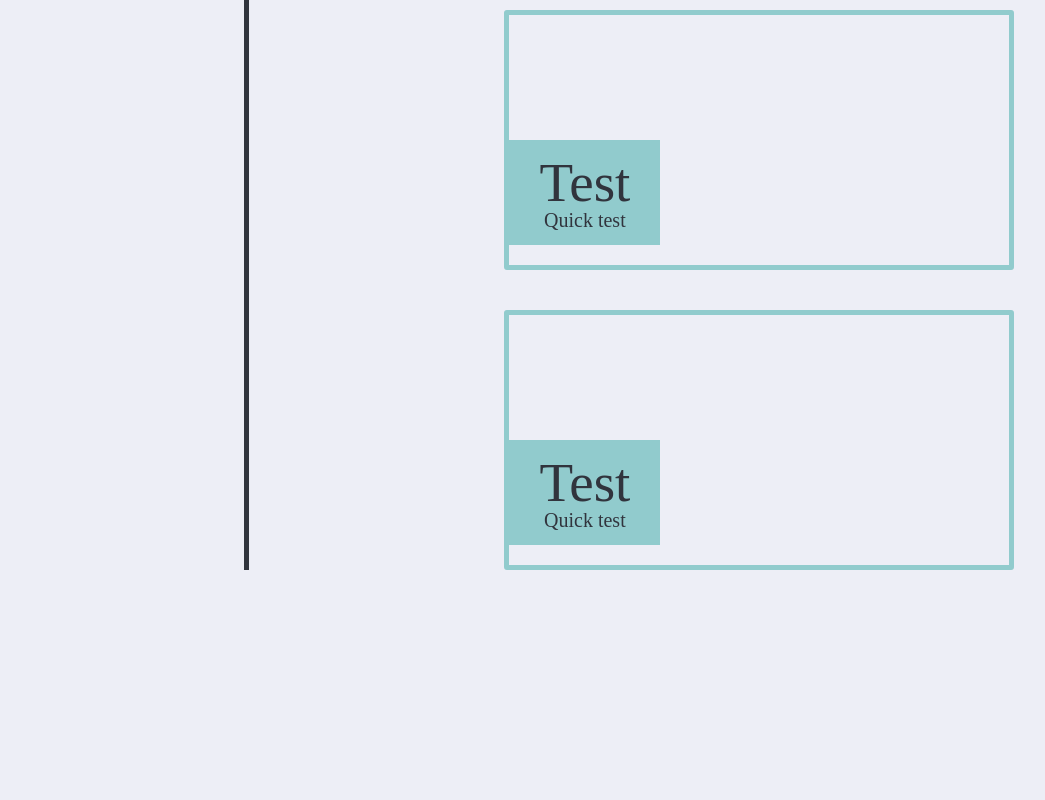
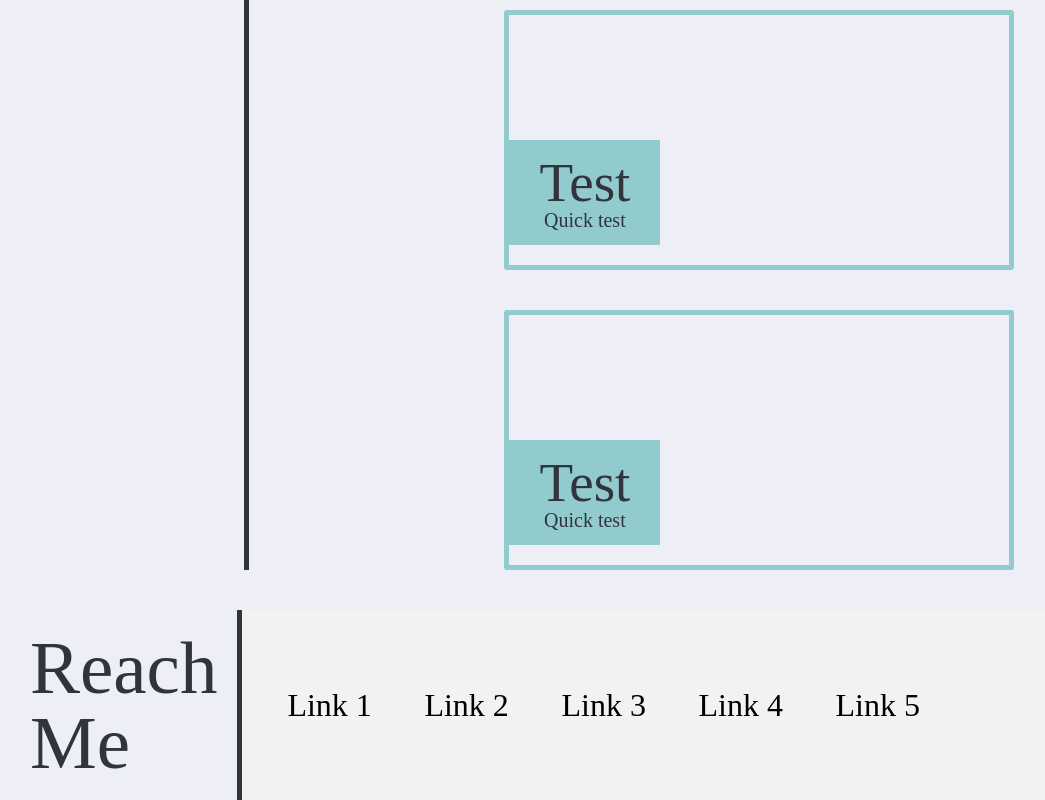
Before and after one commit to csutrick/Challenge2, a plain HTML site: page index.html in a window 1280 px wide. Shown: the part 1682-2482 px from the top of the page, without its empty margins (10-1055 px from the left). Before the commit the page ends 2252 px from the top, so only its background shows below. Drawn offline with Linux system fonts and the light colour scheme.

Commit message:
Added whole page layout

```diff
--- a/css/styles.css
+++ b/css/styles.css
@@ -129,6 +129,31 @@ body{
     color: #31343D;
     font-size: 20px;
 }
+/* footer styles */
+footer {
+    display: flex;
+    margin-top: 40px;
+}
+.footer {
+    display: flex;
+    justify-content: space-between;
+    align-items: center;
+    width: 100%;
+    background-color: #f2f2f2;
+    padding-left: 45px;
+    padding-right: 350px;
+}
+.footer a {
+    text-decoration: none;
+    font-size: 32px;
+}
+
+
+
+
+
+
+
 
 
 
@@ -144,32 +169,3 @@ body{
         width: 500px;
     }
 }
-
-
-
-
-
-
-
-
-
-
-
-
-
-
-
-
-
-
-.test {
-    width: 35%;
-    height: 35%;
-    /* img styles */
-    background-image: url(img1.jpeg);
-    background-size: cover;
-    background-position: center;
-    background-repeat: no-repeat;
-    margin: 25px;
-
-}
--- a/index.html
+++ b/index.html
@@ -8,15 +8,13 @@
     <link rel="stylesheet" href="css/styles.css">
 </head>
 <body>
+<!-- Top Spanning Image -->
     <div id="container-img">
         <div id="image"></div>
         <div id="img-text">
             <span>Cool Text Here</span>
         </div>
     </div>
-
-
-
 <!-- About Me -->
     <div id="container-aboutMe">
         <div class="container-sidebar">
@@ -69,5 +67,18 @@
             </div>
         </div>
     </div>
+<!-- footer with links -->
+    <footer>
+        <div class="container-sidebar">
+            <span class="sidebar-text">Reach<br>Me</span>
+        </div>
+        <div class="footer">
+            <a href="#">Link 1</a>
+            <a href="#">Link 2</a>
+            <a href="#">Link 3</a>
+            <a href="#">Link 4</a>
+            <a href="#">Link 5</a>
+        </div>
+    </footer>
 </body>
 </html>
```
